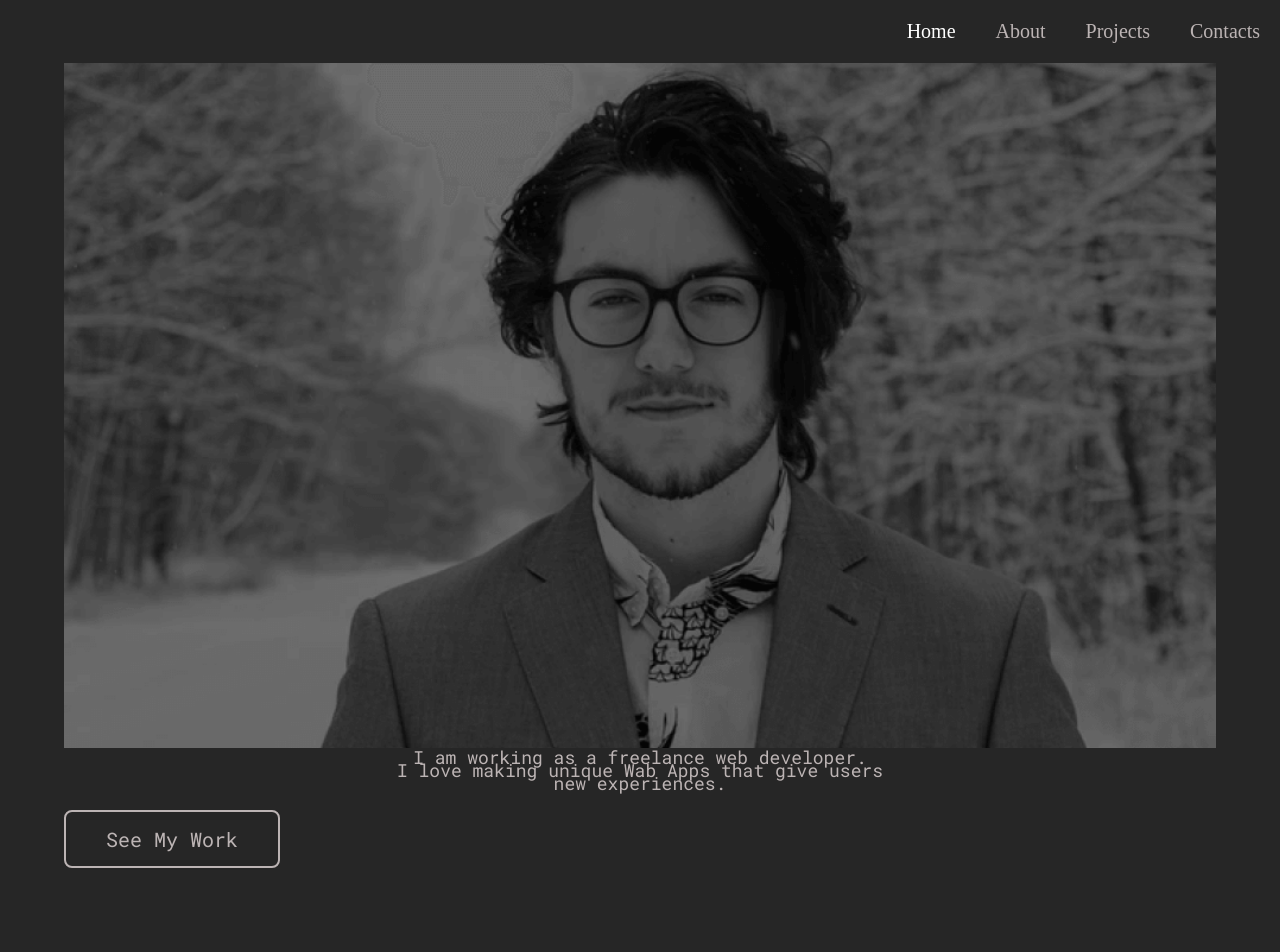
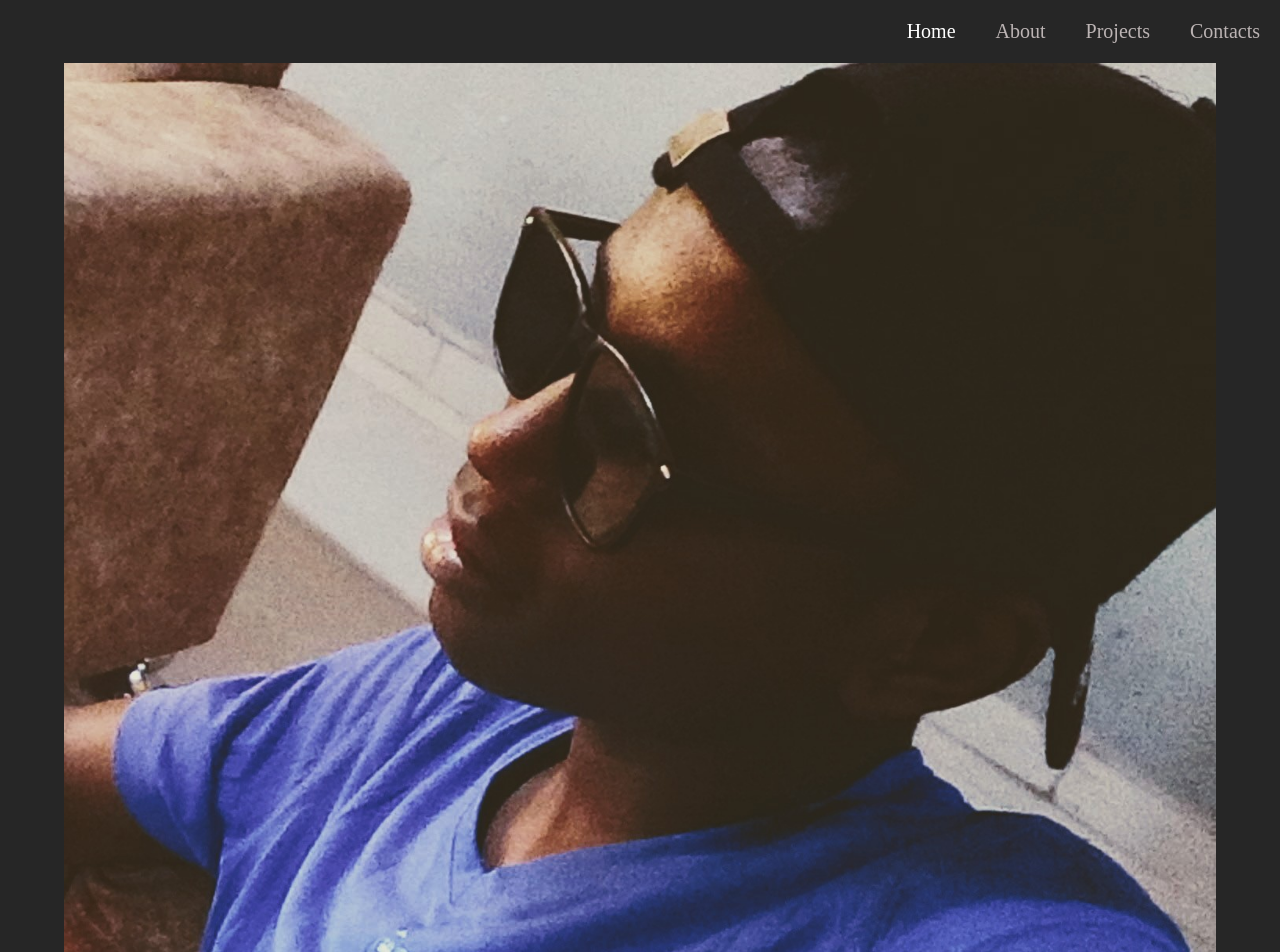
Before and after one commit to Abdulkareem1094/My_Portfolio, a React (Create React App) app: page / in a window 1280 px wide. Shown: the top 952 px of the page. Before the commit the page ends 868 px from the top, so only its background shows below. Built offline with nearby package versions, Linux system fonts and the light colour scheme.

Commit message:
update on hero section

```diff
--- a/src/components/Button.jsx
+++ b/src/components/Button.jsx
@@ -8,11 +8,14 @@ const ButtonStyle = styled.div`
         font-size: 2rem;
         padding: 0.7em 2em;
         background-color: ${(BtnOutline) =>
-            BtnOutline ? 'transparent' : 'var(--gray-1)'
+            BtnOutline ? 'var(--transparent-dark)' : 'var(--white)'
         };
         border-radius: 8px;
         display: inline-block;
         border: 2px solid var(--gray-1);
+        color: ${(BtnOutline) =>
+            BtnOutline ? 'var(--white)' : 'var(--gray-1)'
+        };
     }
     @media only screen and (max-width: 768px) {
         .button {
--- a/src/components/HeroSection.jsx
+++ b/src/components/HeroSection.jsx
@@ -1,5 +1,5 @@
 import React from 'react'
-import HeroImg from '../assets/images/hero.png'
+import HeroImg from '../assets/images/hero.jpg'
 import Button from './Button'
 import PTxt from './PTxt'
 
@@ -23,7 +23,7 @@ const HeroSection = () => {
                     <Button
                     projectBtnLink='/projects'
                     projectBtnTxt='See My Work'
-                    BtnOutline={false}
+                    BtnOutline={true}
                     />
                 </div>
             </div>
--- a/src/styles/GlobalStyle.js
+++ b/src/styles/GlobalStyle.js
@@ -13,6 +13,7 @@ const GlobalStyles = createGlobalStyle`
     --gray-2: #363636;
     --white : white;
     --black: black;
+    --transparent-dark: rgba(58, 58, 58, 0.171)(128, 128, 128, 0.289);
   }
   html{
     font-size: 10px;
```
Also changed, not shown: src/assets/images/hero.jpg (added), src/assets/images/hero1.png (renamed from src/assets/images/hero.png).
